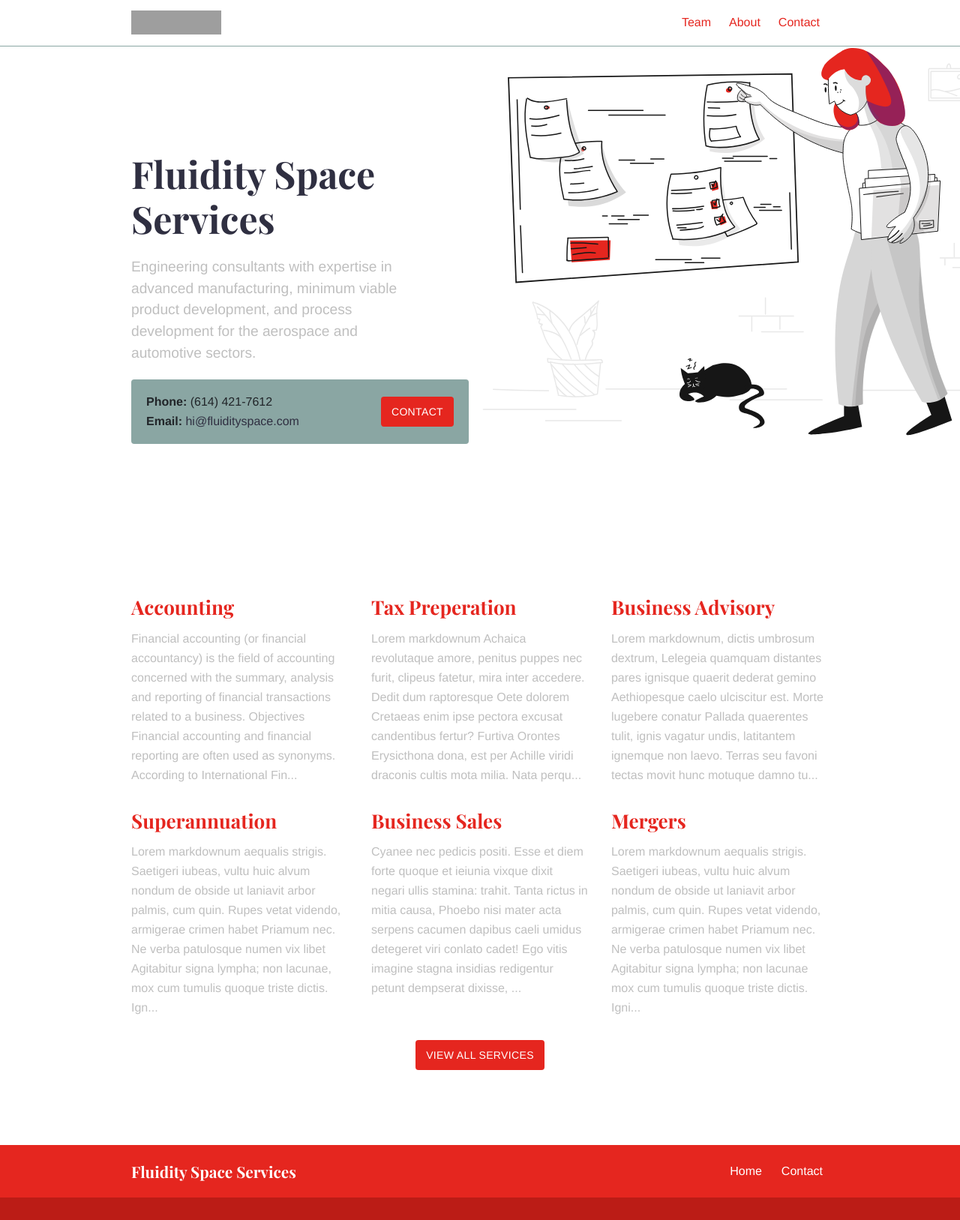
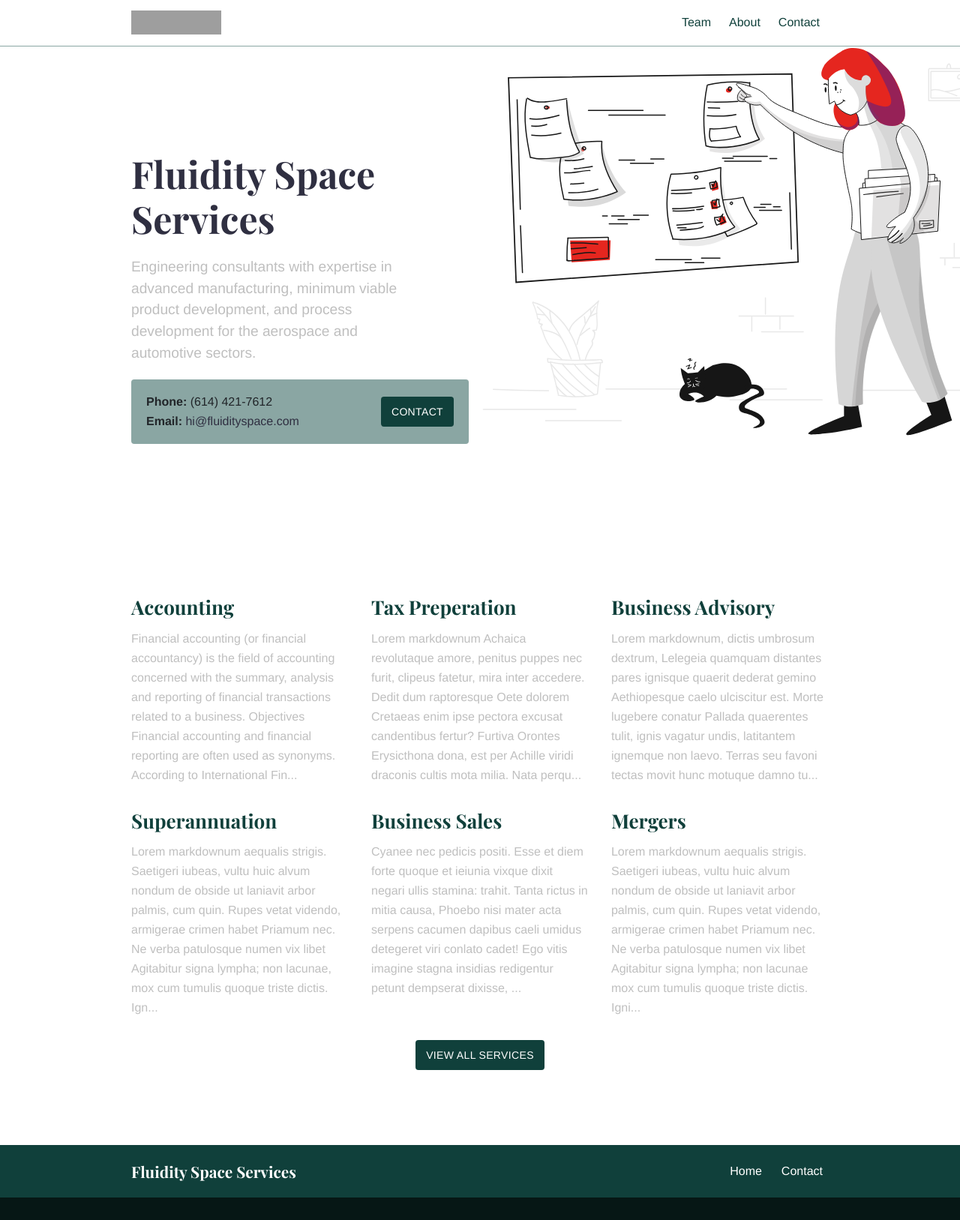
Before and after one commit to fluidityspace/webtest, a Jekyll site: the page built from index.md, in a window 1280 px wide. Shown: the whole page at 75% size. Built offline with Jekyll 4.4.1, drawn with Linux system fonts in a browser that asks for light colours; grey boxes are pictures that could not be loaded.

Commit message:
color v2

```diff
--- a/assets/css/style.scss
+++ b/assets/css/style.scss
@@ -2,7 +2,7 @@
 ---
 
 // Colors
-$primary: #e5261f;
+$primary: #10403b;
 $primary-dark: #10403B;
 $secondary: #127369;
 $black: #2f2f41;
```
